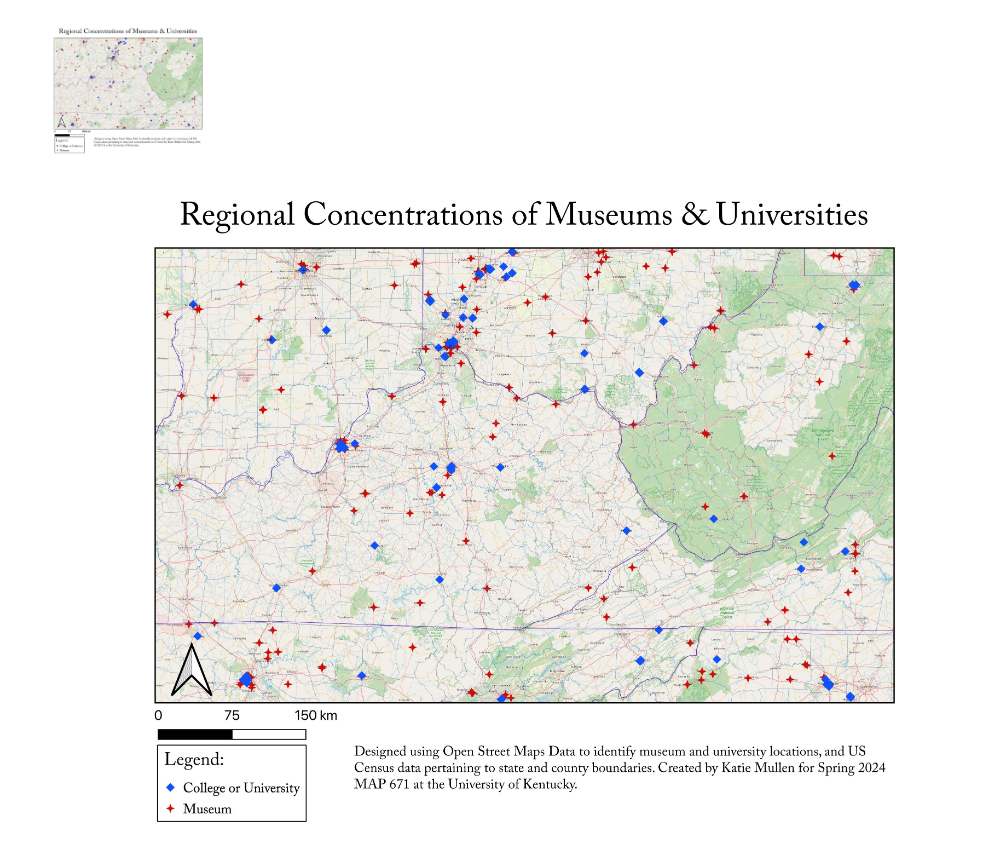
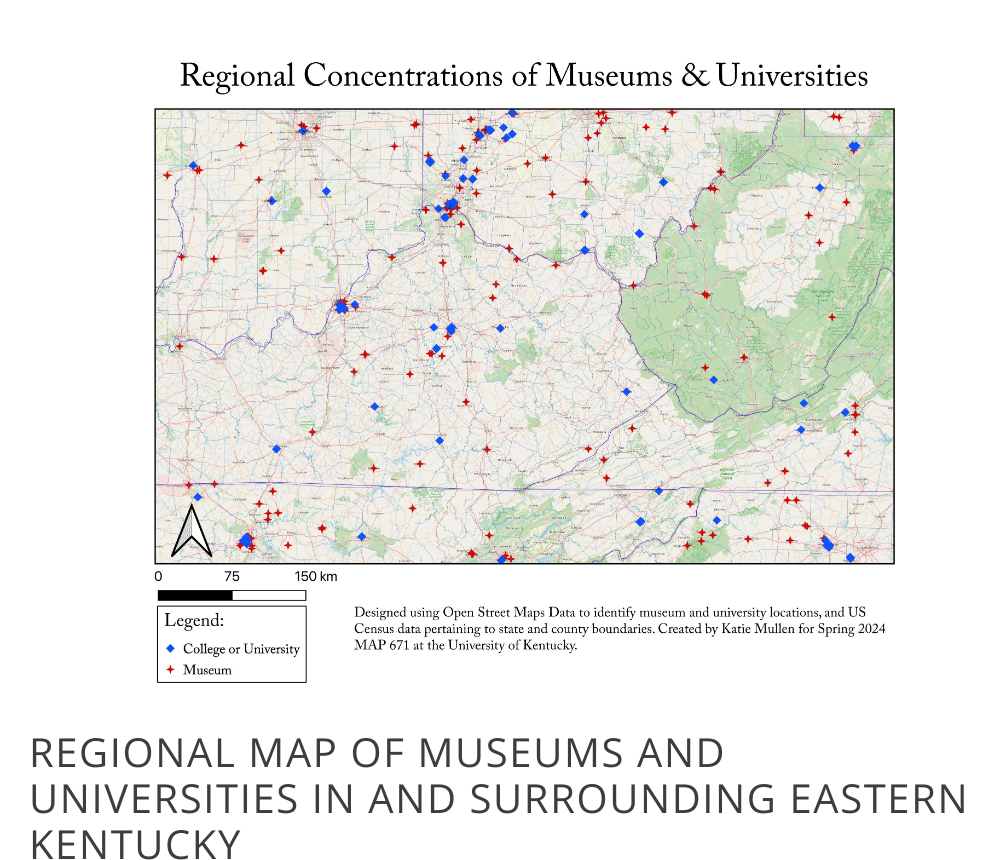
Before and after one commit to kathrynstarbuckmullen/Museums-and-Universities, a plain HTML site: page index.html in a window 1280 px wide. Shown: the top 860 px of the page, without its empty margins (131-1126 px from the left). Drawn offline with nearby package versions, Linux system fonts and the light colour scheme.

Commit message:
Update index.html

```diff
--- a/index.html
+++ b/index.html
@@ -91,12 +91,11 @@
 	<section>
 		<!-- The division element contains an image element -->
 		<div id='map'>
-			<a href="https://uky-gis.github.io"><img width="20%"
+			<a href="https://uky-gis.github.io"><img width="100%"
 				src="https://kathrynstarbuckmullen.github.io/Museums-and-Universities/Print.png"
 				alt="Map of Museums and Universities"></a>
 
-			<!-- The image element uses the the 'src' property to show an image on the page. -->
-			<img src="https://kathrynstarbuckmullen.github.io/Museums-and-Universities/Print.png" class="max-width-img" alt="This map displays the selected area of interest from OpenStreetMap and US Census Data">
+
 		</div>
 		<!-- <a href="">Link to high resolution version</a> -->
 
```
